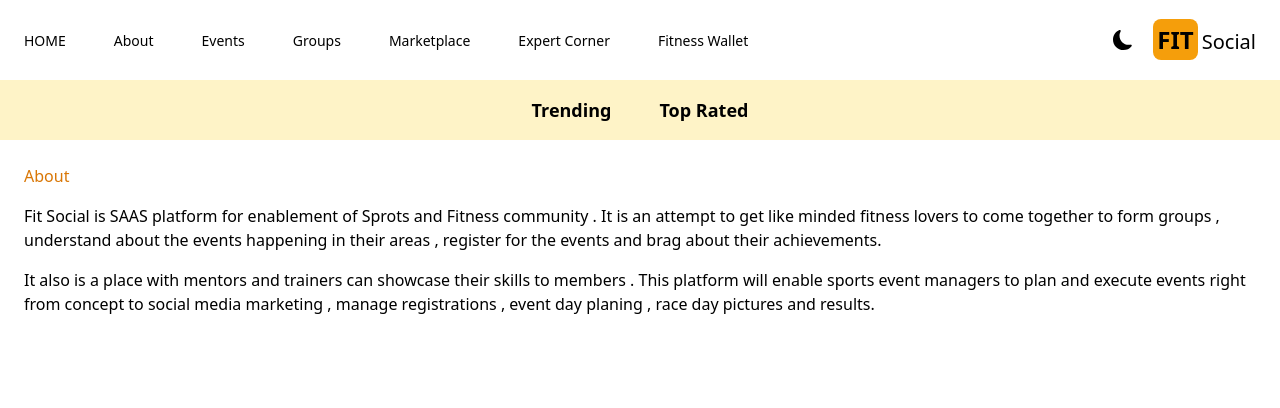
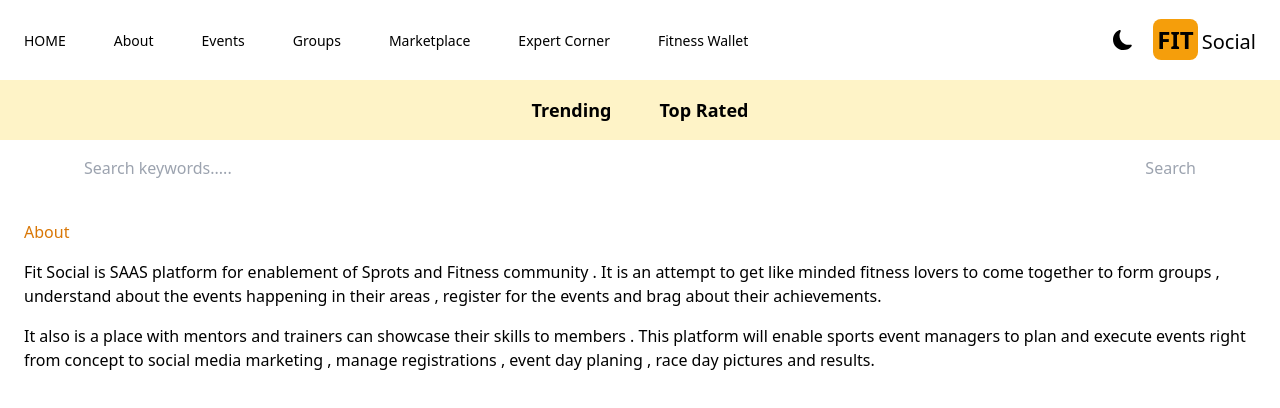
Before and after one commit to dravidsa/fit-social, a Next.js app: page /about in a window 1280 px wide. Shown: the top 408 px of the page. Built offline with nearby package versions, Linux system fonts and the light colour scheme.

Commit message:
added search

```diff
--- /dev/null
+++ b/app/components/SearchBox.js
@@ -0,0 +1,31 @@
+"use client" ;
+import React from 'react'
+import {useState} from 'react'
+import {useRouter} from 'next/navigation' ;
+
+
+export default function SearchBox() {
+const [ search , setSearch ]  = useState("") ;
+const router = useRouter();
+
+function handleSubmit (e) {
+    e.preventDefault() ;
+    console.log("search is ")
+    console.log(search);
+    if ( !search) return ;
+
+    router.push(`/search/${search}`) ;
+
+}
+  return (
+    <form onSubmit={handleSubmit}
+        className='flex max-w-6xl mx-auto  justify-between items-center px-5 '>
+        <input
+        value={search}
+        onChange={(e)=> setSearch(e.target.value) }
+        type="text" placeholder='Search keywords.....'
+        className='w-full h-14 rounded-sm placeholder-grey-500 outline-none bg-transparent'/>
+        <button disabled={!search} type="submit" className='text-amber-700 disabled:text-gray-400'>Search</button>
+    </form>
+  )
+}
--- a/app/layout.js
+++ b/app/layout.js
@@ -3,6 +3,7 @@
 import Header from './components/Header'
 import Providers from './components/Providers'
 import Navbar from './components/Navbar'
+import SearchBox from './components/SearchBox'
 
 const inter = Inter({ subsets: ['latin'] })
 
@@ -34,6 +35,8 @@
 
         <Header />
         <Navbar />
+        <SearchBox />
+
 
 
         {children}
--- /dev/null
+++ b/app/search/[searchTerm]/page.js
@@ -0,0 +1,23 @@
+import React from 'react'
+import Results from '../../components/Results'
+
+
+export default async function SearchPage({params}) {
+const URL = `https://api.themoviedb.org/3/search/movie?api_key=${process.env.API_KEY}&query=${params.searchTerm}` ;
+const res = await fetch(URL) ;
+console.log(params.searchTerm) ;
+if (! res.ok) {
+    throw new Error( "Error fetching data ") ;
+}
+const data = await res.json() ;
+const results = data.results ;
+  return (
+    <div>
+      {results && results.length === 0 && (
+        <h1 className='text-center pt-6 '> No results found </h1>
+      )}
+      {results &&  <Results results={results} />
+      }
+    </div>
+  )
+}
```
